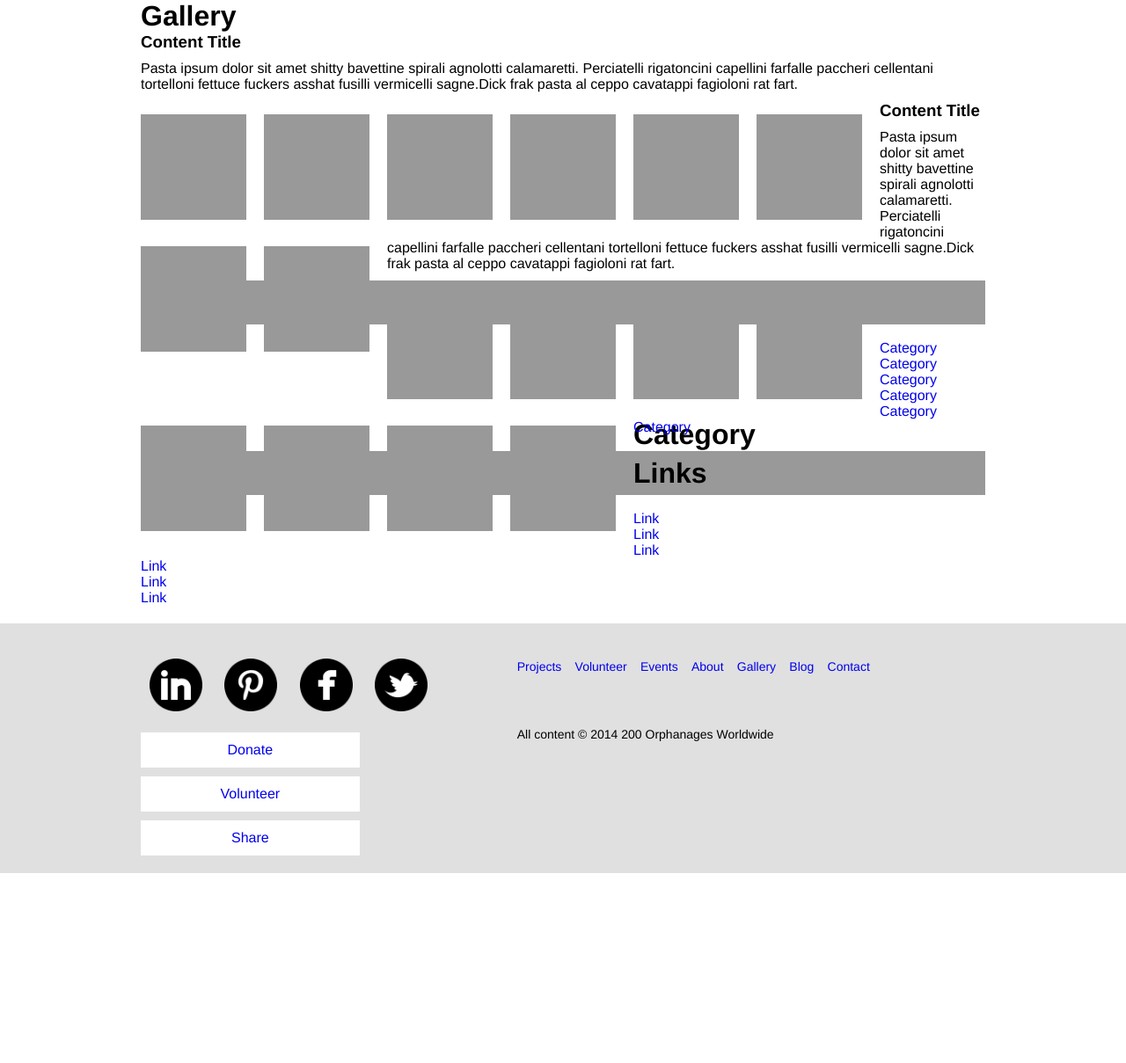
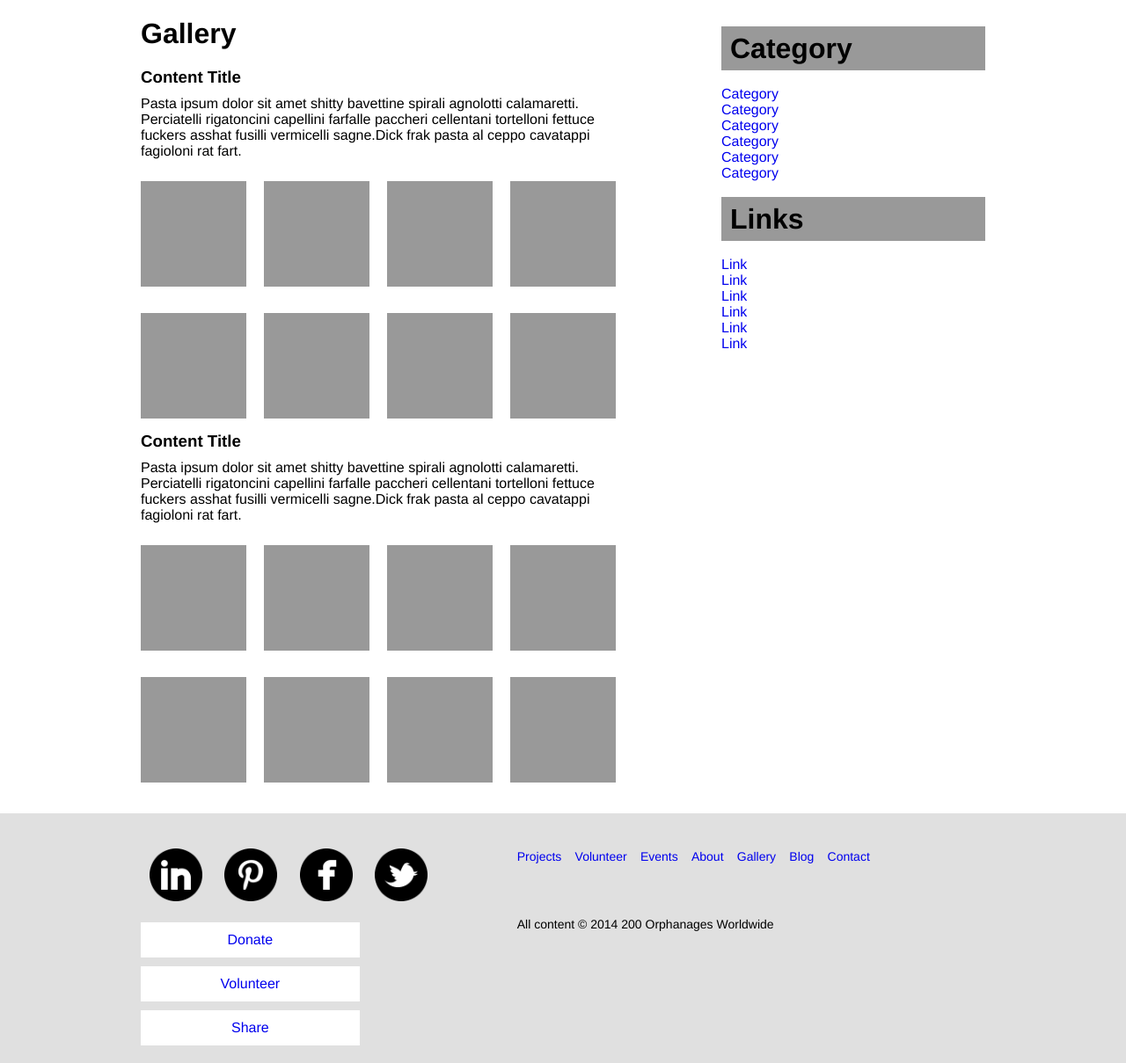
Before and after one commit to JacobBower/orphanage, a PHP site: page /gallery.php in a window 1280 px wide. Shown: the part 102-1311 px from the top of the page at 88% size. Before the commit the page ends 1095 px from the top, so only its background shows below. Run offline with PHP 8.4, Linux system fonts and the light colour scheme.

Commit message:
update 10/27/14 6pm

```diff
--- a/style.css
+++ b/style.css
@@ -213,11 +213,23 @@ a.button-small {
 	line-height:80px;
 	text-align:center;
 }
+#gallery-content {
+	width: 560px;
+	height: auto;
+	float: left;
+	padding-right: 20px;
+	padding-top: 20px;
+}
+
+#gallery {
+	padding-top:20px;
+}
 /* - - - - WIDGETS - - - - */
 #single-widget {
 	width: 300px;
 	height: auto;
 	float: right;
+	padding-top:30px;
 }
 .widget-category {
 	height: 50px;
@@ -235,7 +247,13 @@ a.button-small {
 	width: 300px;
 	height: auto;
 	float: right;
-	padding-top:20px;
+	padding-top:30px;
+}
+#gallery-widget {
+	width: 300px;
+	height: auto;
+	float: right;
+	padding-top:30px;
 }
 #about-widget li{
 	list-style-type:none;
```
